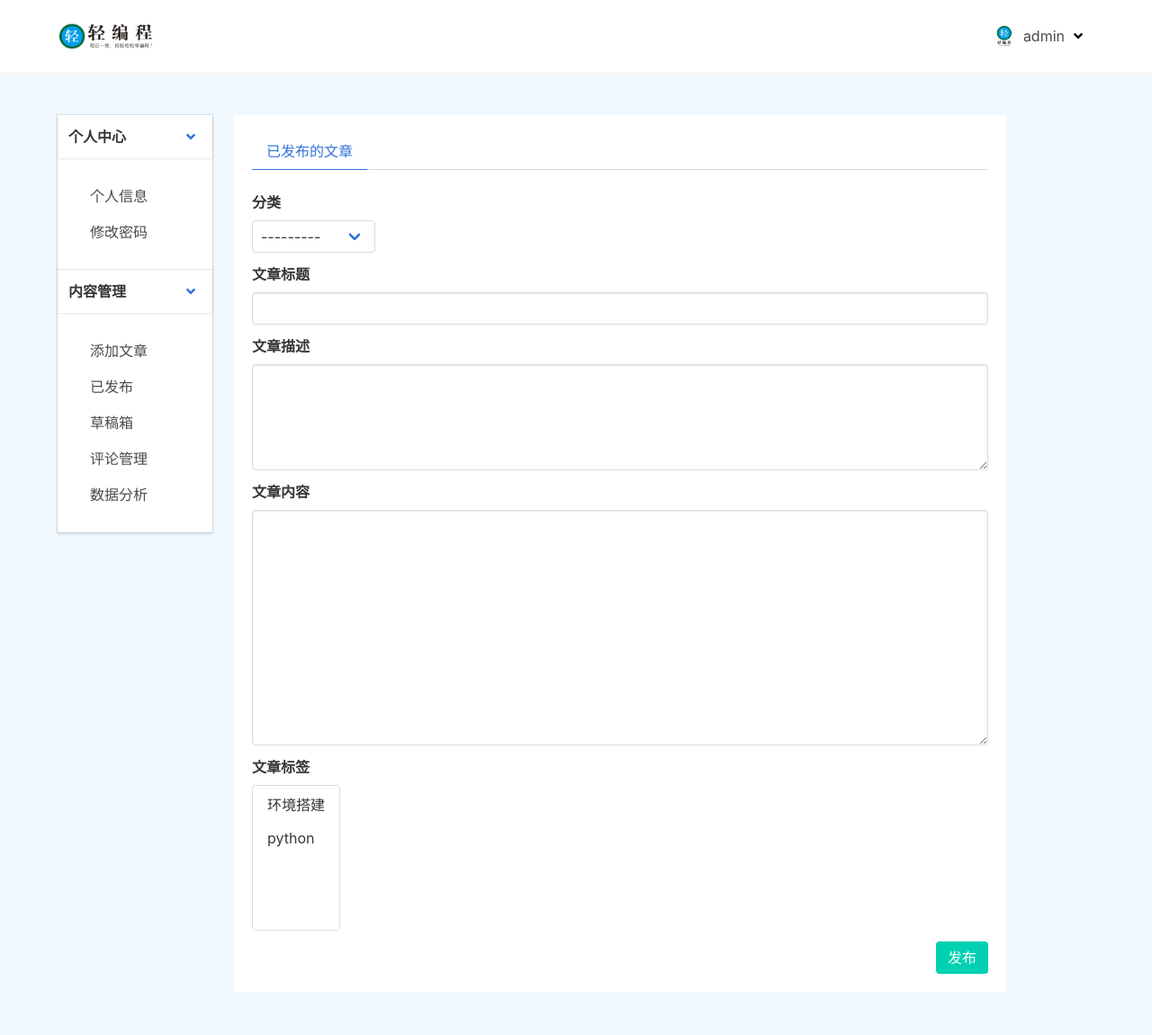
After one commit to cailongping/web_blog, a Django app: page /account/person_add_article/ in a window 1280 px wide. The commit adds this page. Shown: the whole page at 90% size. Run offline with Django 3.2, Linux system fonts and the light colour scheme; a user stored in the database is signed in; data comes from the database, SQL or seed files in the repository; both versions use the stored data as it was after the commit; some libraries are stand-ins or nearby versions.

Commit message:
实现添加文章功能

```diff
--- a/account/forms.py
+++ b/account/forms.py
@@ -1,7 +1,9 @@
 from django import forms
 from django.contrib.auth.models import User
 from .models import UserInfo
+from blog.models import Article
 import re
+
 
 class RegisterForm(forms.ModelForm):
     """Form definition for Register."""
@@ -82,3 +84,22 @@ class UserForm(forms.ModelForm):
         """Meta definition for Registerform."""
         model = User
         fields = ('email',)
+
+
+
+class ArticleForm(forms.ModelForm):
+    """Form definition for Article."""
+    title = forms.CharField(label="文章标题",
+        widget=forms.TextInput(attrs={'class':'input'}))
+    desc = forms.CharField(label="文章描述", widget=forms.Textarea(
+        attrs={'class':'textarea', 'rows':4}
+    ))
+    content = forms.CharField(label="文章内容", widget=forms.Textarea(
+        attrs={'class':'textarea'}
+    ))
+
+    class Meta:
+        """Meta definition for Articleform."""
+
+        model = Article
+        exclude = ['author',]
--- /dev/null
+++ b/account/templates/account/person_add_article.html
@@ -0,0 +1,54 @@
+{% extends 'account/person_center.html' %}
+{% load staticfiles %}
+
+{% block head %}
+    <title>{{ user.username }}已发布的文章</title>
+{% endblock head %}
+
+{% block person %}
+<div class="tabs">
+    <ul>
+        <li class="is-active"><a>已发布的文章</a></li>
+        <!-- <li><a>草稿箱</a></li> -->
+    </ul>
+</div>
+<div class="content">
+    <form action="" method="post">
+        {% csrf_token %}
+       <div class="field">
+            <label class="label" for="{{ form.category.id_for_label }}">{{ form.category.label }}</label>
+            <div class="select">
+                {{ form.category }}
+            </div>
+        </div>
+      <div class="field">
+            <label class="label" for="{{ form.title.id_for_label }}">{{ form.title.label }}</label>
+            <div class="control">
+                {{ form.title }}
+            </div>
+      </div>
+
+        <div class="field">
+            <label class="label" for="{{ form.desc.id_for_label }}">{{ form.desc.label }}</label>
+            <div class="control">
+               {{ form.desc }}
+            </div>
+        </div>
+        <div class="field">
+            <label class="label" for="{{ form.conetnt.id_for_label }}">{{ form.content.label }}</label>
+            <div class="control">
+               {{ form.content }}
+            </div>
+        </div>
+        <div class="field">
+            <label class="label" for="{{ form.tags.id_for_label }}">{{ form.tags.label }}</label>
+            <div class="select is-multiple">
+                {{ form.tags }}
+            </div>
+        </div>
+        <input class=" button is-primary is-pulled-right" type="submit" value="发布">
+        <div class=" is-clearfix"></div>
+    </form>
+</div>
+
+{% endblock person %}
--- a/account/templates/account/person_article.html
+++ b/account/templates/account/person_article.html
@@ -9,7 +9,7 @@
 <div class="tabs">
     <ul>
         <li class="is-active"><a>已发布的文章</a></li>
-        <li><a>草稿箱</a></li>
+        <!-- <li><a>草稿箱</a></li> -->
     </ul>
 </div>
 <div class="content">
--- a/account/templates/account/person_center.html
+++ b/account/templates/account/person_center.html
@@ -111,8 +111,8 @@
                             </header>
                             <div class="card-content menu">
                                 <ul class="content menu-list">
-                                    <li><a href="{% url 'account:person_article' %}">发文章</a></li>
-                                    <li><a href="">已发布</a></li>
+                                    <li><a href="{% url 'account:person_add_article' %}">添加文章</a></li>
+                                    <li><a href="{% url 'account:person_article' %}">已发布</a></li>
                                     <li><a href="">草稿箱</a></li>
                                     <li><a href="">评论管理</a></li>
                                     <li><a href="">数据分析</a></li>
--- a/account/urls.py
+++ b/account/urls.py
@@ -8,4 +8,5 @@ urlpatterns = [
     path('person/', views.person_center, name="person"), # 个人中心
     path('edit_user/', views.edit_user, name="edit_user"), # 编辑用户信息
     path('person_article/', views.person_article, name="person_article"), # 查询当前登录用户已经发布的文章
+    path('person_add_article/', views.person_add_article, name="person_add_article"),  # 添加文章
 ]
--- a/account/views.py
+++ b/account/views.py
@@ -2,9 +2,9 @@ from django.shortcuts import render, redirect, HttpResponse
 from django.contrib.auth.decorators import login_required
 from django.contrib.auth.models import User
 # Create your views here.
-from blog.models import Article
+from blog.models import Article, Tags, Category
 from .models import UserInfo
-from .forms import RegisterForm, UserInfoForm, UserInfoRegisterForm, UserForm   # 引入forms.py中定义好的表单类
+from .forms import RegisterForm, UserInfoForm, UserInfoRegisterForm, UserForm, ArticleForm   # 引入forms.py中定义好的表单类
 
 def register(request):
     if request.method != "POST":
@@ -60,3 +60,25 @@ def person_article(request):
     # 查询当前用户已经发布的文章
     article_list = Article.objects.filter(author=request.user).order_by('pub_date')
     return render(request, 'account/person_article.html', locals())
+
+
+@login_required(login_url='login')
+def person_add_article(request):
+    # 添加文章
+    tags = Tags.objects.all()
+    categorys = Category.objects.all()
+
+    if request.method != 'POST':
+        form = ArticleForm()
+    else:
+        form = ArticleForm(request.POST)
+        if form.is_valid():
+            new_article = form.save(commit=False)
+            new_article.author = request.user
+            new_article.save()
+            tags = request.POST.getlist('tags')
+            b = Article.objects.get(id=new_article.id)
+            b.tags.set(tags)
+            form.save_m2m()
+            return redirect('account:person_article')
+    return render(request, 'account/person_add_article.html', locals())
```
Also changed, not shown: db.sqlite3.
